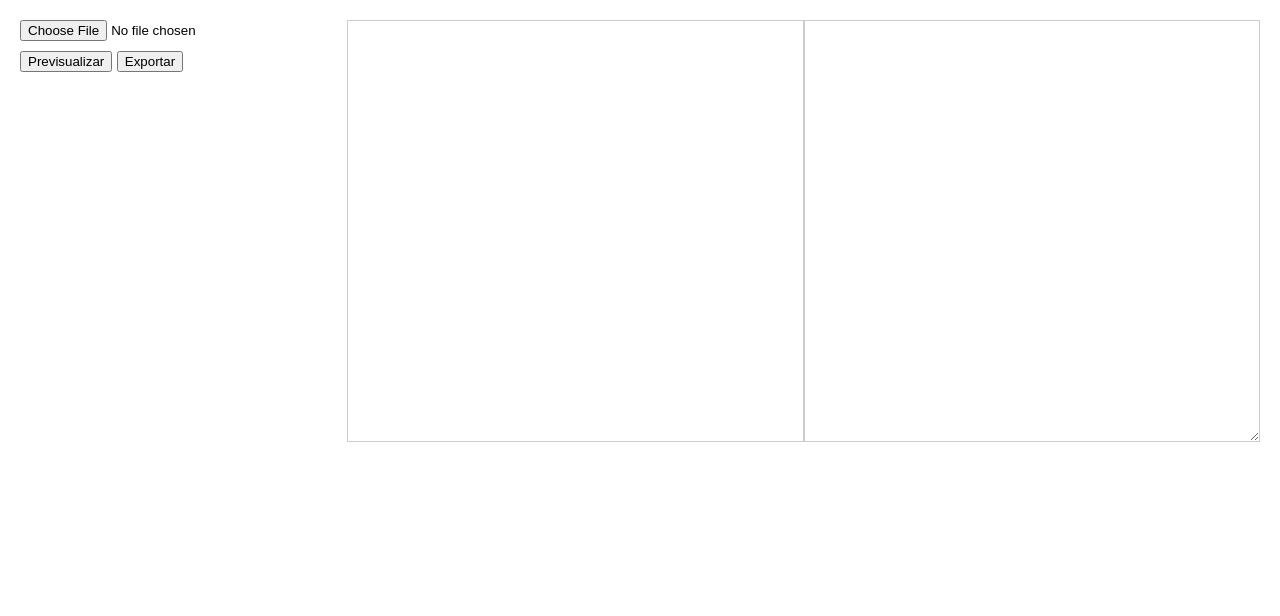
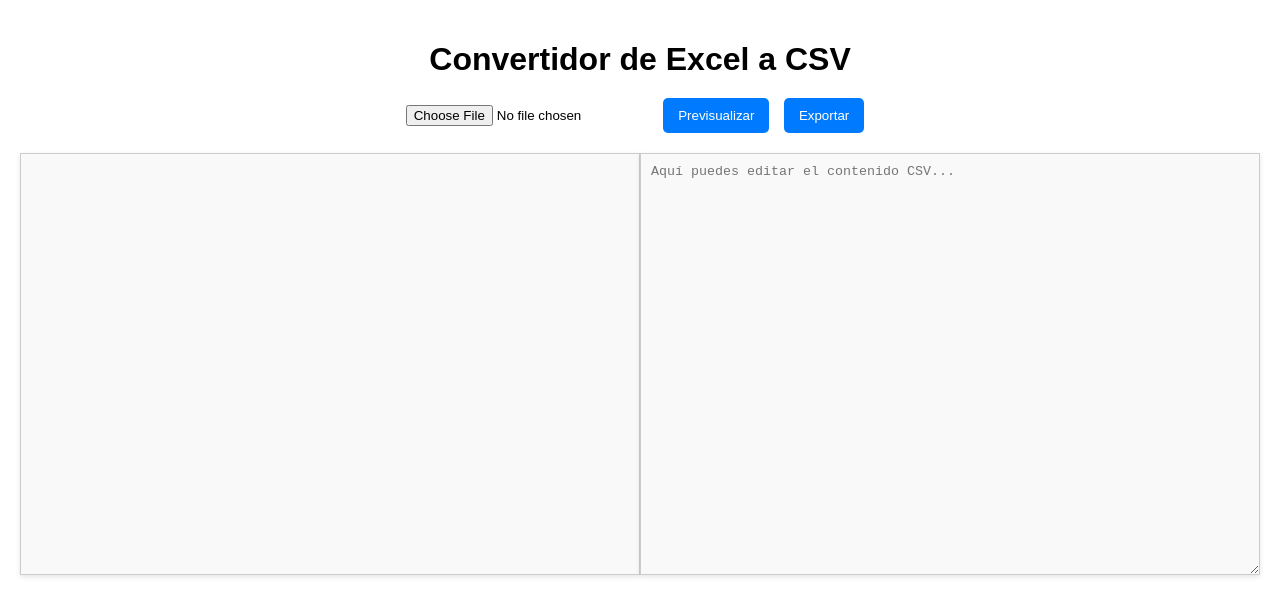
Before and after one commit to dorancemc/files-to-csv, a website: page public/index.html in a window 1280 px wide. Drawn offline with Linux system fonts and the light colour scheme.

Commit message:
Mejora de estilos

```diff
--- a/public/index.html
+++ b/public/index.html
@@ -4,43 +4,23 @@
     <meta charset="UTF-8">
     <meta name="viewport" content="width=device-width, initial-scale=1.0">
     <title>Excel a CSV Converter</title>
-    <style>
-        body {
-            font-family: Arial, sans-serif;
-            margin: 20px;
-            display: flex;
-            justify-content: space-between;
-        }
-        #preview {
-            width: 45%;
-            border: 1px solid #ccc;
-            padding: 10px;
-            height: 400px;
-            overflow-y: scroll;
-        }
-        #editor {
-            width: 45%;
-            border: 1px solid #ccc;
-            padding: 10px;
-            height: 400px;
-            overflow-y: scroll;
-            white-space: pre; /* Mantener espacios en blanco */
-        }
-        button {
-            margin-top: 10px;
-        }
-    </style>
+    <link rel="stylesheet" href="styles.css"> <!-- Enlace al archivo CSS -->
+    <script src="https://cdnjs.cloudflare.com/ajax/libs/xlsx/0.16.9/xlsx.full.min.js"></script>
 </head>
 <body>
 
-    <div>
+    <h1>Convertidor de Excel a CSV</h1>
+
+    <div class="button-container">
         <input type="file" id="fileInput" accept=".xlsx,.xls" />
         <button onclick="previewFile()">Previsualizar</button>
         <button onclick="exportCSV()">Exportar</button>
     </div>
 
+    <div class="container">
         <div id="preview"></div>
-    <textarea id="editor"></textarea>
+        <textarea id="editor" placeholder="Aquí puedes editar el contenido CSV..."></textarea>
+    </div>
 
     <script>
         let csvContent = '';
@@ -52,31 +32,35 @@
                 return;
             }
 
-            const formData = new FormData();
-            formData.append('file', fileInput.files[0]);
+            const file = fileInput.files[0];
+            const reader = new FileReader();
 
-            const response = await fetch('/upload', {
-                method: 'POST',
-                body: formData,
-            });
+            reader.onload = (e) => {
+                const data = new Uint8Array(e.target.result);
+                const workbook = XLSX.read(data, { type: 'array' });
 
-            const data = await response.json();
-            document.getElementById('preview').innerText = `Archivo original: ${data.original}\n\nContenido:\n${data.csv}`;
-            csvContent = data.csv; // Guardar el CSV para exportar
-            document.getElementById('editor').value = csvContent; // Mostrar CSV en el editor
+                // Obtener la primera hoja
+                const firstSheetName = workbook.SheetNames[0];
+                const worksheet = workbook.Sheets[firstSheetName];
+
+                // Convertir la hoja a CSV
+                csvContent = XLSX.utils.sheet_to_csv(worksheet);
+
+                // Convertir a HTML y mostrar en el div de previsualización
+                const html = XLSX.utils.sheet_to_html(worksheet);
+                document.getElementById('preview').innerHTML = html;
+
+                // Mostrar CSV en el editor
+                document.getElementById('editor').value = csvContent;
+            };
+
+            reader.readAsArrayBuffer(file);
         }
 
         async function exportCSV() {
             const content = document.getElementById('editor').value;
 
-            const response = await fetch('/export', {
-                method: 'POST',
-                headers: { 'Content-Type': 'application/json' },
-                body: JSON.stringify({ content }),
-            });
-
-            if (response.ok) {
-                const blob = await response.blob();
+            const blob = new Blob([content], { type: 'text/csv' });
             const url = window.URL.createObjectURL(blob);
             const a = document.createElement('a');
             a.style.display = 'none';
@@ -86,9 +70,6 @@
             a.click();
             window.URL.revokeObjectURL(url);
             a.remove();
-            } else {
-                alert("Error al exportar el archivo.");
-            }
         }
     </script>
 
--- a/public/styles.css
+++ b/public/styles.css
@@ -1,20 +1,50 @@
 body {
   font-family: Arial, sans-serif;
+  margin: 20px;
+  display: flex;
+  flex-direction: column;
+  align-items: center;
+}
+
+h1 {
+  margin-bottom: 20px;
+}
+
+.button-container {
+  margin-bottom: 20px;
 }
 
 .container {
-  width: 80%;
-  margin: auto;
-  text-align: center;
+  display: flex;
+  justify-content: space-between;
+  width: 100%; /* Asegurarse de que ocupe todo el ancho */
 }
 
-.preview {
-  display: flex;
-  justify-content: space-between;
-  margin-top: 20px;
+#preview, #editor {
+  width: 50%; /* Cada uno ocupará el 50% del ancho */
+  border: 1px solid #ccc;
+  padding: 10px;
+  height: 400px;
+  overflow-y: scroll;
+  background-color: #f9f9f9; /* Color de fondo claro */
+  box-shadow: 0 2px 5px rgba(0,0,0,0.1); /* Sombra suave */
 }
 
-textarea {
-  width: 45%;
-  height: 400px;
+#editor {
+  font-family: monospace; /* Fuente monoespaciada para el editor */
 }
+
+button {
+  margin-right: 10px;
+  padding: 10px 15px;
+  border: none;
+  border-radius: 5px;
+  background-color: #007BFF; /* Color de fondo azul */
+  color: white;
+  cursor: pointer;
+  transition: background-color 0.3s;
+}
+
+button:hover {
+  background-color: #0056b3; /* Color de fondo azul más oscuro al pasar el ratón */
+}
```
Lines whose indentation alone changed are shown as unchanged.
